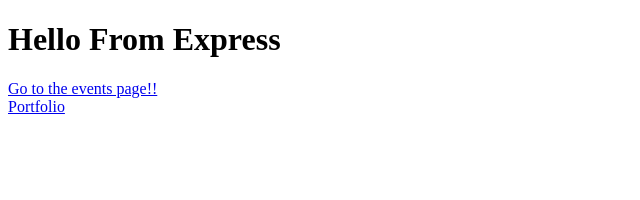
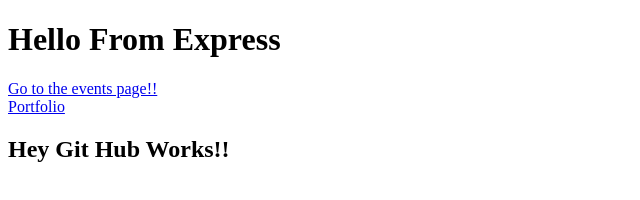
Before and after one commit to kevinlin14/expresss, a plain HTML site: page views/index.html in a window 1280 px wide. Shown: the whole page, without its empty margins (0-640 px from the left). Drawn offline with Linux system fonts and the light colour scheme.

Commit message:
changed index.html

```diff
--- a/views/index.html
+++ b/views/index.html
@@ -11,6 +11,8 @@
 	<br>
 	<a href="portfolio/index.html">Portfolio</a>
 
+	<h2>Hey Git Hub Works!!</h2>
+
 
 </body>
 </html>
```
Also changed, not shown: server.js (+9 -1 lines).
